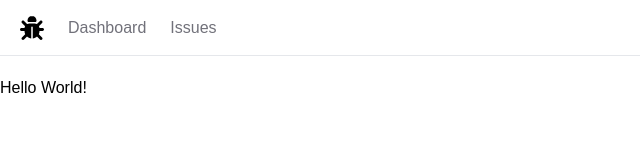
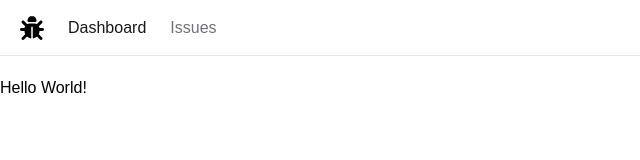
Before and after one commit to wasiqurzaman/issue-tracker, a Next.js app: page / in a window 1280 px wide. Shown: the top 160 px of the page, without its empty margins (0-640 px from the left). Built offline with nearby package versions, Linux system fonts and the light colour scheme.

Commit message:
Enhance NavBar to highlight active link based on current path

```diff
--- a/app/NavBar.tsx
+++ b/app/NavBar.tsx
@@ -1,7 +1,15 @@
+"use client";
+
 import Link from "next/link";
 import { FaBug } from "react-icons/fa6";
+import { usePathname } from "next/navigation";
+import classNames from "classnames";
 
 export default function NavBar() {
+  const currentPath = usePathname();
+
+  console.log(currentPath);
+
   const links = [
     { label: "Dashboard", href: "/" },
     { label: "Issues", href: "/issues" },
@@ -17,7 +25,11 @@ export default function NavBar() {
           <li key={link.label}>
             <Link
               href={link.href}
-              className="text-zinc-500 hover:text-zinc-800 transition-colors duration-200"
+              className={classNames({
+                "text-zinc-900": link.href === currentPath,
+                "text-zinc-500": link.href !== currentPath,
+                "hover:text-zinc-800 transition-colors duration-200": true,
+              })}
             >
               {link.label}
             </Link>
```
